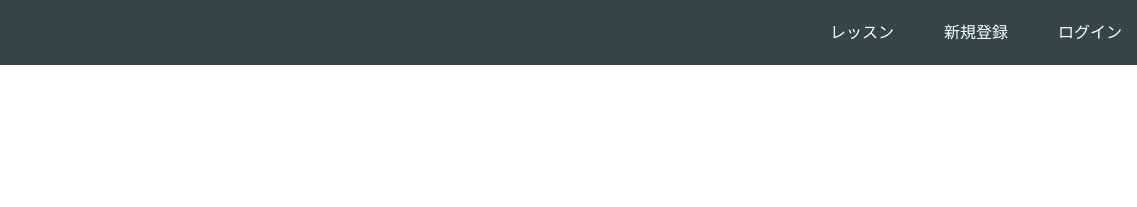
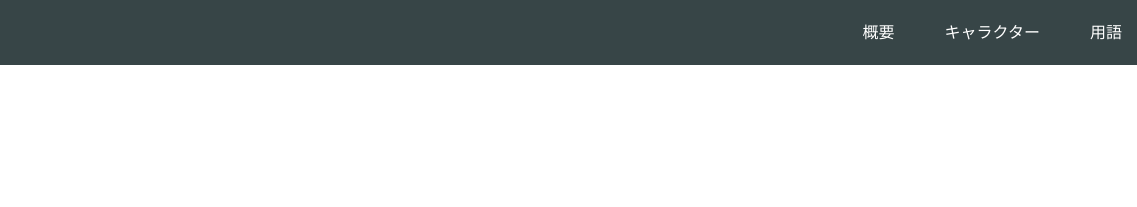
Before and after one commit to 720SKR/Yukishiro_picturebook.github.io, a plain HTML site: page index.html in a window 1280 px wide. Shown: the top 207 px of the page, 143-1280 px from the left. Drawn offline with Linux system fonts and the light colour scheme.

Commit message:
Update index.html

```diff
--- a/index.html
+++ b/index.html
@@ -3,7 +3,7 @@
 <head>
   <meta charset="utf-8">
   <meta name="viewport" content="width=device-width, initial-scale=1.0">
-  <title>Progate</title>
+  <title>雪白図鑑</title>
   <link href="https://maxcdn.bootstrapcdn.com/font-awesome/4.7.0/css/font-awesome.min.css" rel="stylesheet" integrity="sha384-wvfXpqpZZVQGK6TAh5PVlGOfQNHSoD2xbE+QkPxCAFlNEevoEH3Sl0sibVcOQVnN" crossorigin="anonymous">
   <link rel="stylesheet" type="text/css" href="stylesheet.css">
 </head>
@@ -15,9 +15,9 @@
       </div>
       <span class="fa fa-bars menu-icon"></span>
       <div class="header-right">
-        <a href="#">レッスン</a>
-        <a href="#">新規登録</a>
-        <a href="#" class="login">ログイン</a>
+        <a href="#">概要</a>
+        <a href="#">キャラクター</a>
+        <a href="#" class="login">用語</a>
       </div>
     </div>
   </header>
```
